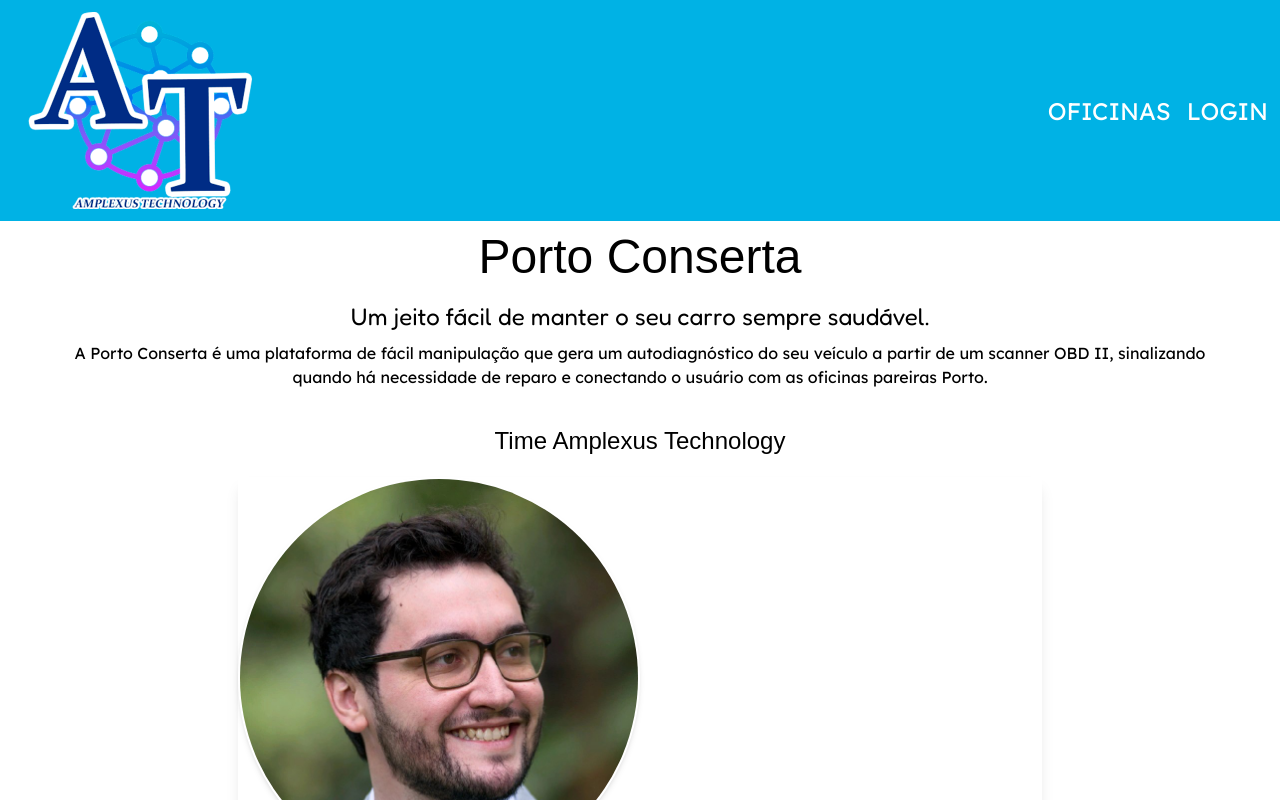
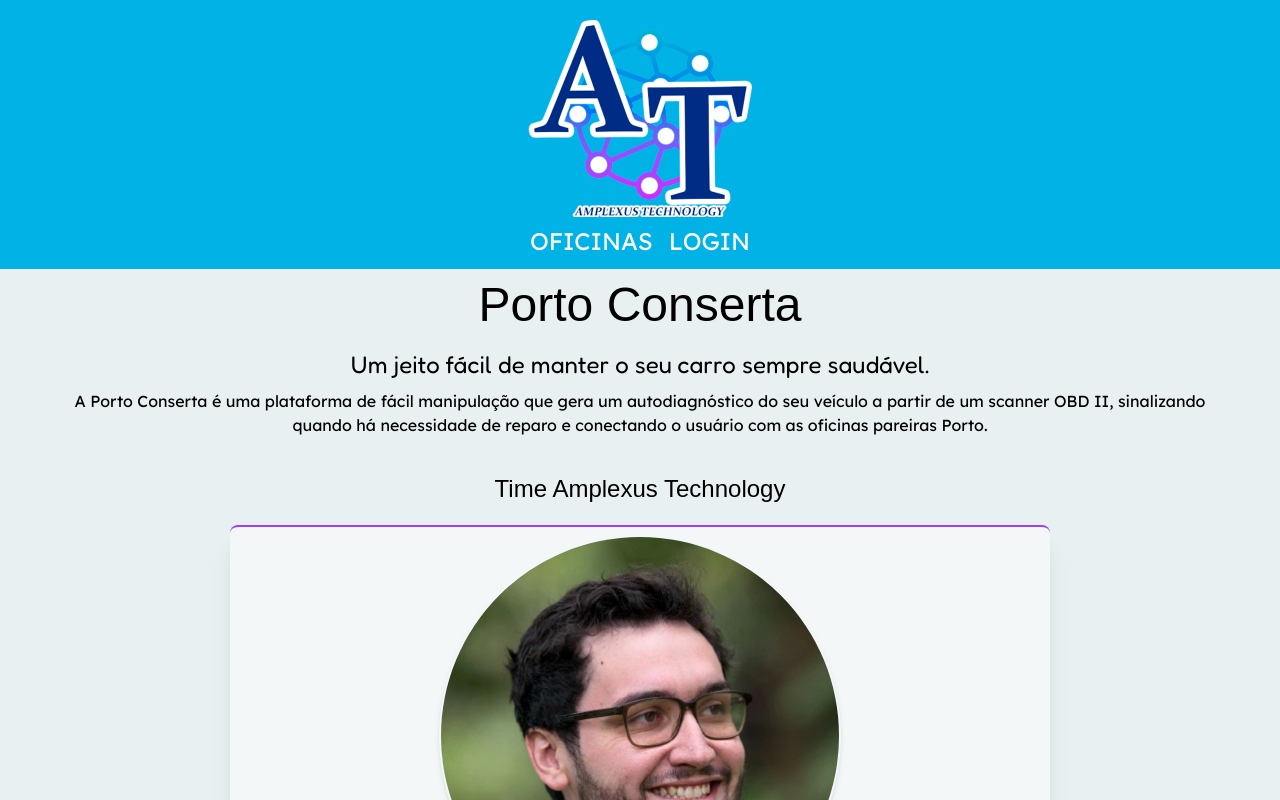
Before and after one commit to rtof06/projeto-porto-conserta-v4, a Next.js app: page / in a window 1280 px wide. Shown: the top 800 px of the page. Built offline with nearby package versions, Linux system fonts and the light colour scheme; a web font is replaced by a local one.

Commit message:
time de desenvolvedores adicionados com correção nos modais. header modificado.

```diff
--- a/src/app/layout.tsx
+++ b/src/app/layout.tsx
@@ -13,7 +13,7 @@
 }>) {
   return (
     <html lang="pt-br">
-      <body className="h-screen">
+      <body className="h-screen bg-main-bg overflow-x-hidden">
         {children}
       </body>
     </html>
--- a/src/components/Developers/Developers.tsx
+++ b/src/components/Developers/Developers.tsx
@@ -1,10 +1,8 @@
 import { useState } from "react";
 import { secFontFamily } from "@/app/fonts";
 import Image from "next/image";
-import logoInsta from "@/public/img/Instagram92.png";
-import logoLinkedin from "@/public/img/LinkedIn92.png";
-import logoGitHub from "@/public/img/GitHub92.png";
 import DevelopersModal from "./DevelopersModal/DevelopersModal";
+import ModalContent from "./DevelopersModal/ModalContent/ModalContent";
 
 type DevelopersProps = {
   name: string;
@@ -28,18 +26,18 @@
   const [isModalVisible, setIsModalVisible] = useState(false);
 
   return (
-    <section className="flex flex-col items-center">
+    <section className="flex flex-col items-center mb-10">
       <div
-        className={`flex flex-col ${secFontFamily.className} text-lg font-normal text-center shadow-lg`}
+        className={`${secFontFamily.className} flex flex-col text-lg items-center font-normal text-center cursor-pointer border-t-2 p-2 bg-white-5-opacity shadow-xl border-sec-color rounded-lg hover:shadow-2xl hover:animate-pulse transition duration-200 ease-in`}
+        onClick={() => {
+          setIsModalVisible(true);
+        }}
         key={rm}
       >
         <Image
           src={img}
           alt={alt}
-          className="rounded-full w-1/2 border-2 border-transparent shadow-md transition duration-200 ease-in hover:shadow-xl cursor-pointer"
-          onClick={() => {
-            setIsModalVisible(true);
-          }}
+          className="rounded-full w-1/2 border-2 border-transparent shadow-md"
           width={200}
           height={200}
         />
@@ -52,47 +50,12 @@
             isOpen={isModalVisible}
             setModalOpen={() => setIsModalVisible(!isModalVisible)}
           >
-            <div className="flex flex-col rounded-lg border-t-2 border-sec-color shadow-md p-4 gap-2">
-              <h2 className="text-black">Redes sociais</h2>
-              <div className="flex flex-row justify-center items-center gap-4">
-                <a
-                  href={instagram}
-                  className="transition duration-200 ease-in hover:opacity-80"
-                >
-                  <Image
-                    src={logoInsta}
-                    alt="Instagram"
-                    className="w-12 md:w-16"
-                    width={40}
-                    height={40}
-                  />
-                </a>
-                <a
-                  href={github}
-                  className="transition duration-200 ease-in hover:opacity-80"
-                >
-                  <Image
-                    src={logoGitHub}
-                    alt="GitHub"
-                    className="w-12 md:w-16"
-                    width={40}
-                    height={40}
-                  />
-                </a>
-                <a
-                  href={linkedin}
-                  className="transition duration-200 ease-in hover:opacity-80"
-                >
-                  <Image
-                    src={logoLinkedin}
-                    alt="LinkedIn"
-                    className="w-12 md:w-16"
-                    width={40}
-                    height={40}
-                  />
-                </a>
-              </div>
-            </div>
+            <ModalContent
+              github={github}
+              instagram={instagram}
+              linkedin={linkedin}
+              key={rm}
+            />
           </DevelopersModal>
         </div>
       )}
--- a/src/components/Developers/DevelopersModal/DevelopersModal.tsx
+++ b/src/components/Developers/DevelopersModal/DevelopersModal.tsx
@@ -13,10 +13,10 @@
   }: DeveloperCardProps) {
     if (isOpen) {
       return (
-        <div className="bg-white rounded-lg shadow-lg p-4 relative">
+        <div className="bg-white-9-opacity rounded-lg shadow-lg p-4 relative">
           {children}
           <button
-            className={`${secFontFamily.className} absolute top-4 right-4 border-0 bg-transparent text-lg text-white cursor-pointer transition duration-200 ease-in hover:text-red-600`}
+            className={`${secFontFamily.className} text-black mt-5 p-2 rounded-lg bg-main-color text-lg cursor-pointer transition duration-200 ease-in hover:text-white hover:bg-red-600`}
             onClick={setModalOpen}
           >
             Fechar
--- /dev/null
+++ b/src/components/Developers/DevelopersModal/ModalContent/ModalContent.tsx
@@ -0,0 +1,62 @@
+import Image from "next/image";
+import logoInsta from "@/public/img/Instagram92.png";
+import logoLinkedin from "@/public/img/LinkedIn92.png";
+import logoGitHub from "@/public/img/GitHub92.png";
+
+type ModalContentProps = {
+  linkedin: string;
+  github: string;
+  instagram: string;
+};
+
+export default function ModalContent({
+  github,
+  instagram,
+  linkedin,
+}: ModalContentProps) {
+  return (
+    <div>
+      <div className="flex flex-col bg-white rounded-lg border-t-2 border-sec-color shadow-md p-4 gap-2">
+        <h2 className="text-black">Redes sociais</h2>
+        <div className="flex flex-row justify-center items-center gap-4">
+          <a
+            href={instagram}
+            className="transition duration-200 ease-in hover:opacity-80"
+          >
+            <Image
+              src={logoInsta}
+              alt="Instagram"
+              className="w-12 md:w-16"
+              width={40}
+              height={40}
+            />
+          </a>
+          <a
+            href={github}
+            className="transition duration-200 ease-in hover:opacity-80"
+          >
+            <Image
+              src={logoGitHub}
+              alt="GitHub"
+              className="w-12 md:w-16"
+              width={40}
+              height={40}
+            />
+          </a>
+          <a
+            href={linkedin}
+            className="transition duration-200 ease-in hover:opacity-80"
+          >
+            <Image
+              src={logoLinkedin}
+              alt="LinkedIn"
+              className="w-12 md:w-16"
+              width={40}
+              height={40}
+            />
+          </a>
+        </div>
+      </div>
+    </div>
+  );
+}
--- a/src/components/Header/Header.tsx
+++ b/src/components/Header/Header.tsx
@@ -21,9 +21,9 @@
 
   return (
     <header
-      className={`${mainFontFamily.className} flex items-center justify-between p-3 bg-main-color text-white`}
+      className={`${mainFontFamily.className} flex flex-col items-center justify-between p-3 bg-main-color text-white`}
     >
-      <Link href={"/"} className="w-fit">
+      <Link href={"/"} className="flex justify-center p-2">
         <Image
           src={logoAmplexus}
           alt="Logo AmplexusTech"
--- a/tailwind.config.ts
+++ b/tailwind.config.ts
@@ -12,7 +12,10 @@
         "main-color": "#00b2e5",
         "main-color-low-opacity": "rgb(0, 178, 229, 0.4)",
         "sec-color": "#9E3FFE",
-        "input-color": "rgb(255, 255, 255, .7)"
+        "white-7-opacity": "rgb(255, 255, 255, .7)",
+        "white-9-opacity": "rgb(255, 255, 255, .9)",
+        "white-5-opacity": "rgb(255, 255, 255, .5)",
+        "main-bg": "#E8F0F1"
       }
     },
   },
```
